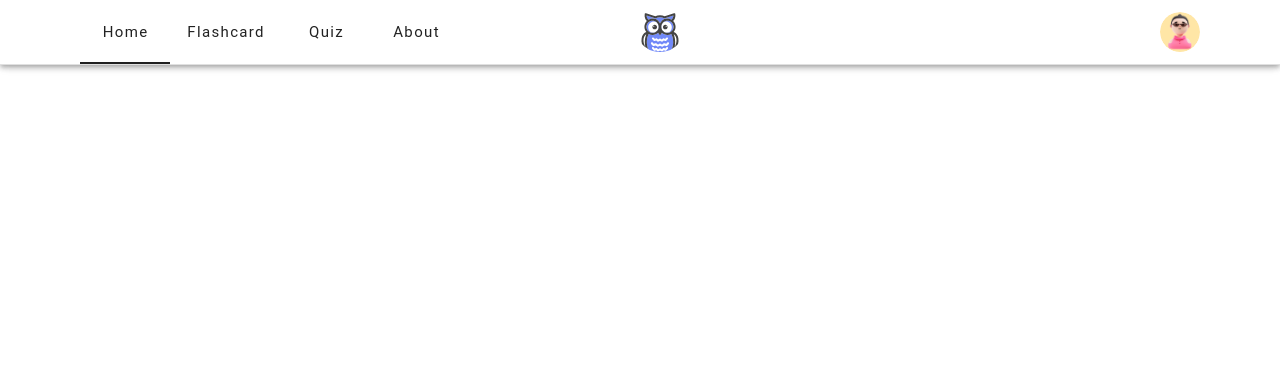
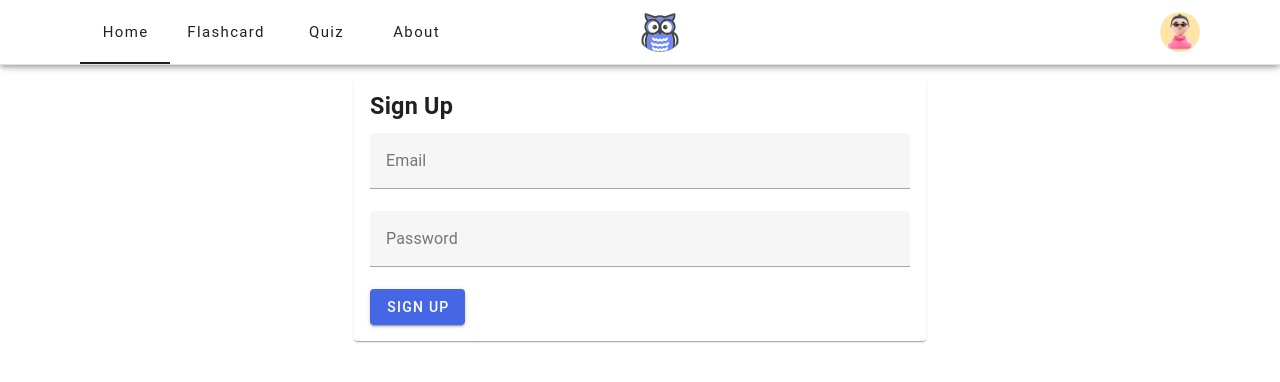
Before and after one commit to CollabStack/Owlmingo-Frontend3, a Nuxt app: page /Test in a window 1280 px wide. Shown: the top 382 px of the page. Built offline with nearby package versions, Linux system fonts and the light colour scheme.

Commit message:
Update .gitignore to include package-lock files; add Test.vue component with Auth-SignUp

```diff
--- /dev/null
+++ b/pages/Test.vue
@@ -0,0 +1,7 @@
+<template>
+    <Auth-SignUp />
+</template>
+<script setup>
+
+
+</script>
```
Also changed, not shown: 1 other file (tests, documents, lock files or other folders).
